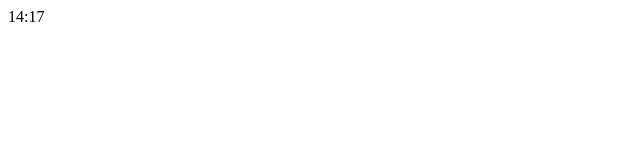
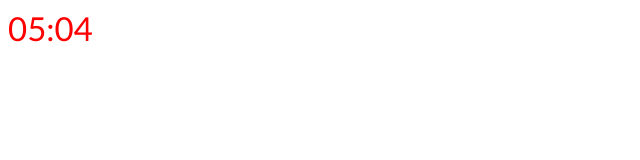
Before and after one commit to vivekseth/MHacks_Ext, a browser extension: page timer.html in a window 1280 px wide. Shown: the whole page, without its empty margins (0-640 px from the left). Drawn offline with Linux system fonts and the light colour scheme.

Commit message:
timer update 2

```diff
--- a/timer.html
+++ b/timer.html
@@ -1,25 +1,28 @@
 <html>
 	<head>
 	<script type="text/javascript">
-		function startTime(){
-			var today=new Date();
-			var m=today.getMinutes();
-			var s=today.getSeconds();
+		function startTime(interval){
+			var m=interval;
+			var s=0;
 			// add a zero in front of numbers<10
-			m=checkTime(m);
+			m = checkTime(m);
 			s=checkTime(s);
-			document.getElementById('txt').innerHTML=m+":"+s;
-			t=setTimeout('startTime()',500);
+			setTimeout(function(){document.getElementById('txt').innerHTML=m+":"+s; s++; if(s != 0){secLoop(m, 1);} else{startTime(m++);}},1000);
+			//startTime(m++);
+		}
+		function secLoop(min, sec){
+			sec = checkTime(sec);
+			setTimeout(function() {document.getElementById('txt').innerHTML=min+":"+sec; sec++; if(sec < 60){secLoop(min, sec++);}}, 1000);
 		}
 		function checkTime(i) {
-			if (i<10){
+			if (i<10)
 				i="0" + i;
-			}
 			return i;
 		}
 	</script>
 	</head>
-	<body onload="startTime()">
-		<div id="txt"></div>
+
+	<body onload="startTime(5)">
+		<div id="txt" style="font-family: Trebuchet MS, sans-serif; color: red; font-size: 33px;"></div>
 	</body>
 </html>
```
